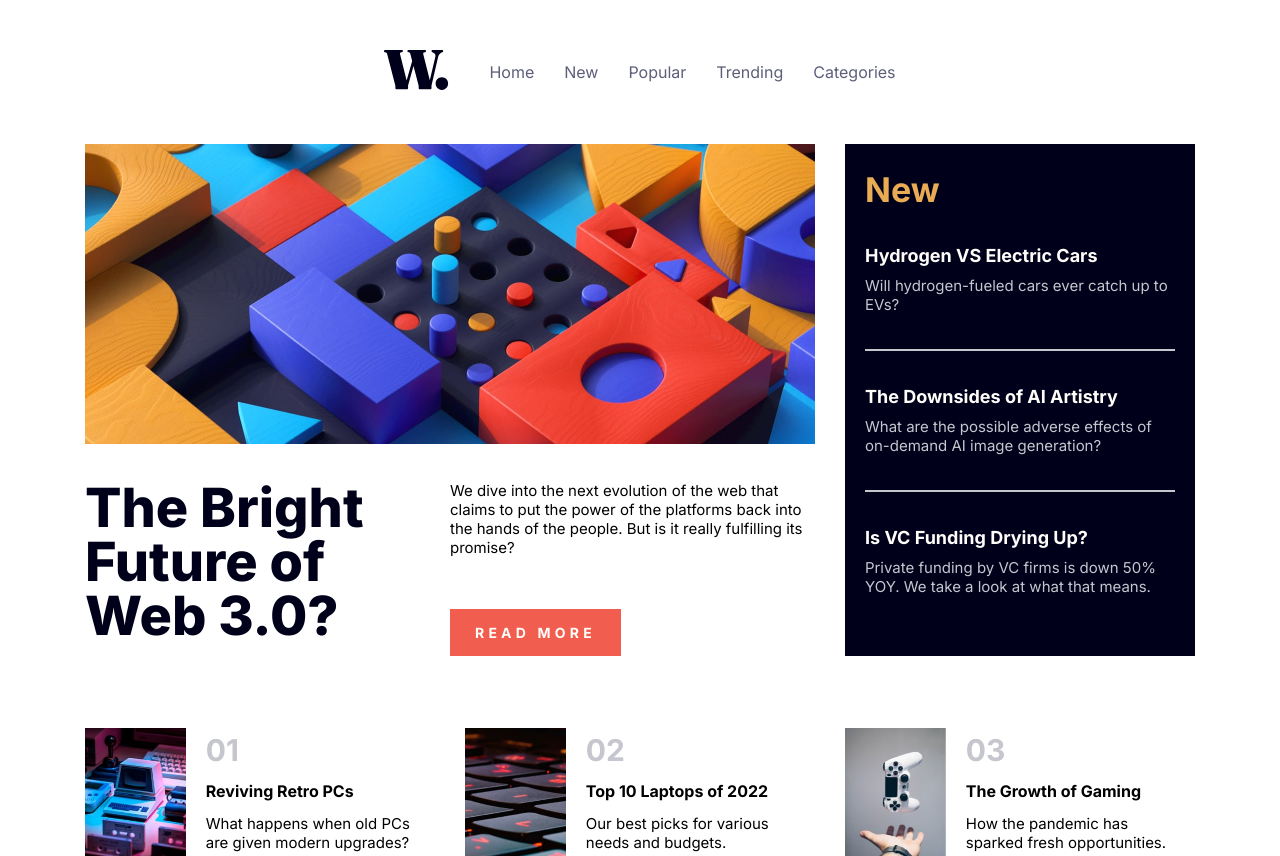
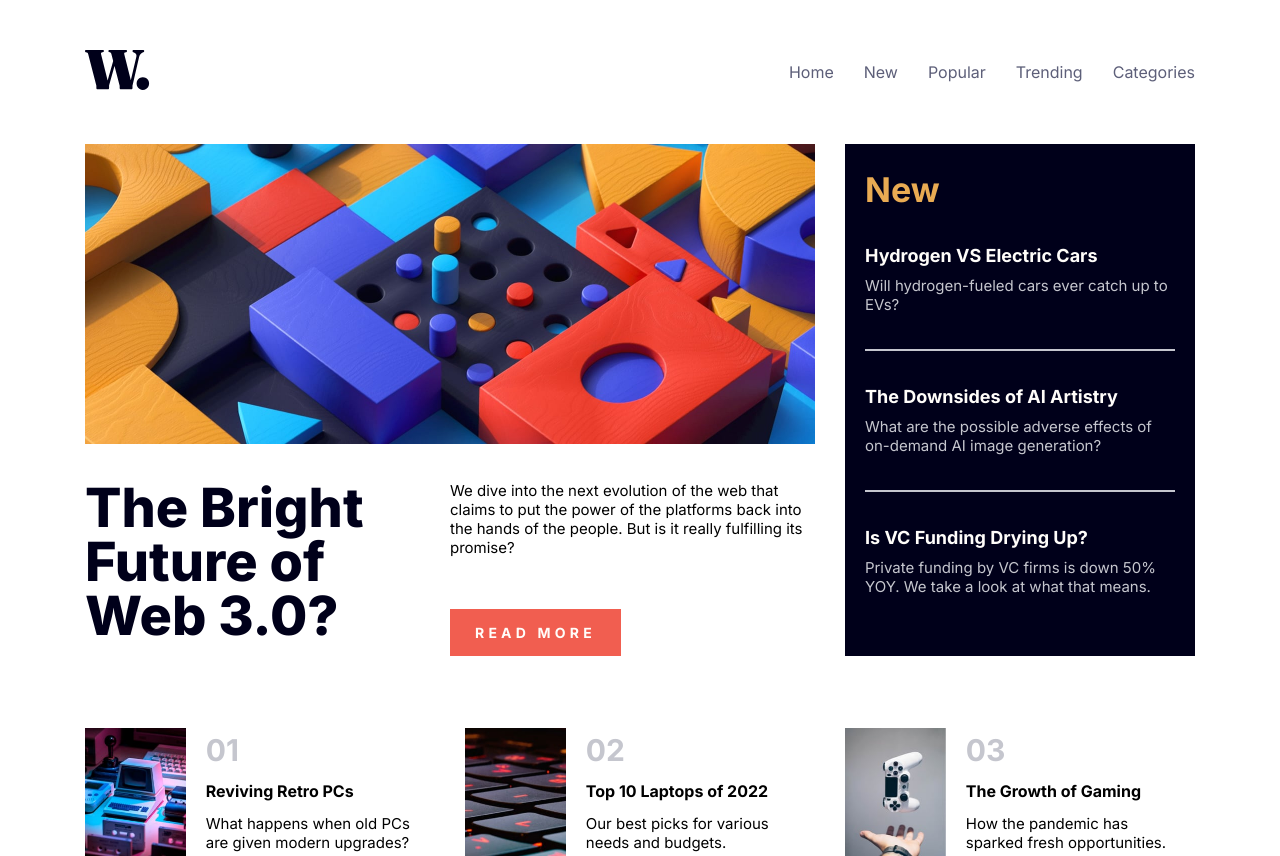
Before and after one commit to michael-truscott/frontendmentor-newspage, a plain HTML site: page index.html in a window 1280 px wide. Drawn offline with Linux system fonts and the light colour scheme.

Commit message:
Remove body flexbox, add auto margin to nav/main instead

```diff
--- a/style.css
+++ b/style.css
@@ -1,6 +1,10 @@
 * {
     margin: 0;
     font-family: 'Inter', sans-serif;
+}
+
+body {
+    padding: 0px 20px;
 }
 
 #btn-open-menu {
@@ -55,6 +59,7 @@ p {
 
 .top-navbar {
     max-width: 1110px;
+    margin: 0 auto;
     padding: 50px 0;
     display: flex;
     flex-direction: row;
@@ -82,14 +87,9 @@ p {
     color: hsl(35, 77%, 62%);
 }
 
-body {
-    display: flex;
-    flex-direction: column;
-    align-items: center;
-}
-
 main {
     max-width: 1110px;
+    margin: 0 auto;
     display: grid;
     grid-template-columns: 1fr 1fr 1fr;
     grid-template-rows: auto auto auto;
@@ -201,10 +201,6 @@ h4 {
 }
 
 @media screen and (max-width: 600px) {
-    body {
-        padding: 0px 20px;
-    }
-
     h1 {
         font-size: 40px;
     }
```
